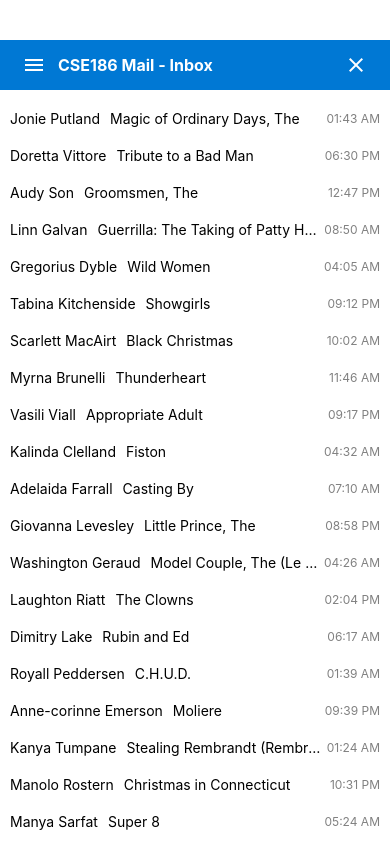
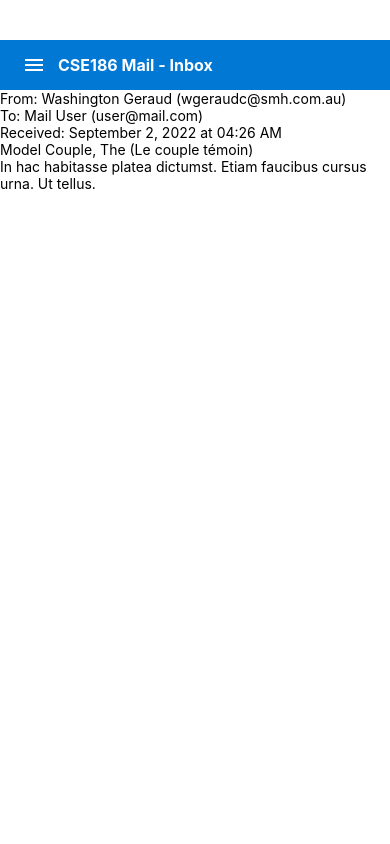
Before and after one commit to chistev/email_react_native, a React Native app: screen / in a window 390 px wide. Both pictures are taken after a click on the element 195 px from the left and 562 px from the top of the page. Built offline with nearby package versions, Linux system fonts and the light colour scheme.

Commit message:
detail page added

```diff
--- a/App.js
+++ b/App.js
@@ -1,13 +1,13 @@
-import { useState, useRef } from "react";
+import React, { useState, useRef } from "react";
 import { View, Text, ScrollView, TouchableOpacity, TouchableWithoutFeedback } from "react-native";
 import { IconButton, Provider as PaperProvider, DefaultTheme } from "react-native-paper";
 import mailData from './data/mail.json';
 import styles from "./styles";
 
-const Navbar = () => {
+const App = () => {
   const [isMenuOpen, setIsMenuOpen] = useState(false);
   const [selectedFolder, setSelectedFolder] = useState("Inbox");
-  const [selectedEmail, setSelectedEmail] = useState(null); // Track selected email
+  const [selectedEmail, setSelectedEmail] = useState(null);
   const sidebarRef = useRef(null);
 
   const theme = {
@@ -22,7 +22,7 @@ const Navbar = () => {
   const emails = folder ? folder.mail : [];
 
   const closeMenu = () => setIsMenuOpen(false);
-  const closeEmail = () => setSelectedEmail(null); // Close email
+  const closeEmail = () => setSelectedEmail(null);
 
   return (
     <PaperProvider theme={theme}>
@@ -37,15 +37,6 @@ const Navbar = () => {
             onPress={() => setIsMenuOpen(!isMenuOpen)}
           />
           <Text style={styles.title}>CSE186 Mail - {selectedFolder}</Text>
-          {selectedEmail && (
-            <IconButton
-              icon="close"
-              size={24}
-              color="white"
-              onPress={closeEmail}
-              style={styles.closeButton}
-            />
-          )}
         </View>
 
         {/* Sidebar Menu */}
@@ -75,7 +66,17 @@ const Navbar = () => {
           </View>
         )}
 
-        {/* Email List */}
+        {/* Email Detail View */}
+        {selectedEmail ? (
+          <ScrollView style={styles.detailContainer}>
+            <Text style={styles.detailText}><Text style={styles.detailLabel}>From:</Text> {selectedEmail.from.name} ({selectedEmail.from.address})</Text>
+            <Text style={styles.detailText}><Text style={styles.detailLabel}>To:</Text> {selectedEmail.to.name} ({selectedEmail.to.address})</Text>
+            <Text style={styles.detailText}><Text style={styles.detailLabel}>Received:</Text> {new Date(selectedEmail.received).toLocaleString([], { month: 'long', day: 'numeric', year: 'numeric', hour: '2-digit', minute: '2-digit' })}</Text>
+            <Text style={styles.detailSubject}>{selectedEmail.subject}</Text>
+            <Text style={styles.detailBody}>{selectedEmail.content}</Text>
+          </ScrollView>
+        ) : (
+          /* Email List */
           <ScrollView style={styles.messagesContainer} keyboardShouldPersistTaps="handled">
             {emails.map((email) => (
               <TouchableOpacity
@@ -91,10 +92,10 @@ const Navbar = () => {
               </TouchableOpacity>
             ))}
           </ScrollView>
-
+        )}
       </View>
     </PaperProvider>
   );
 };
 
-export default Navbar;
+export default App;
```
Lines whose indentation alone changed are shown as unchanged.
